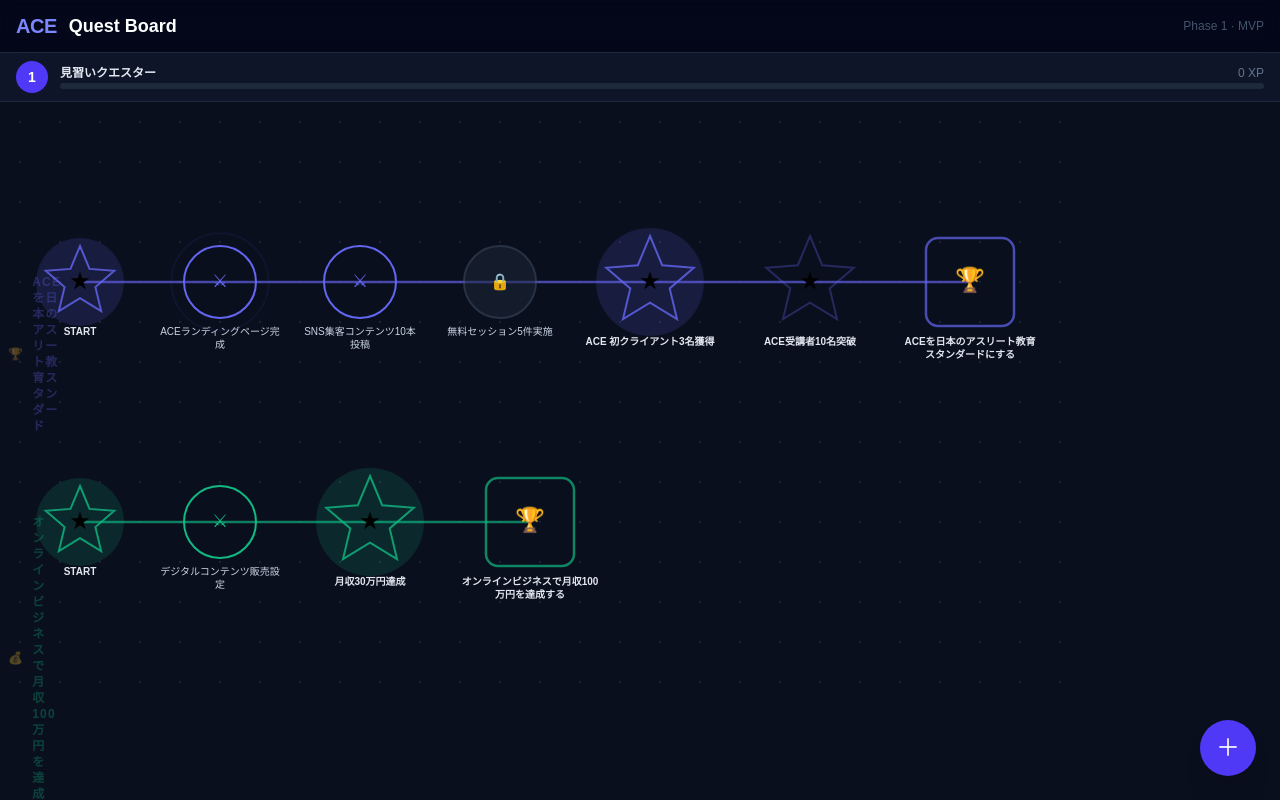
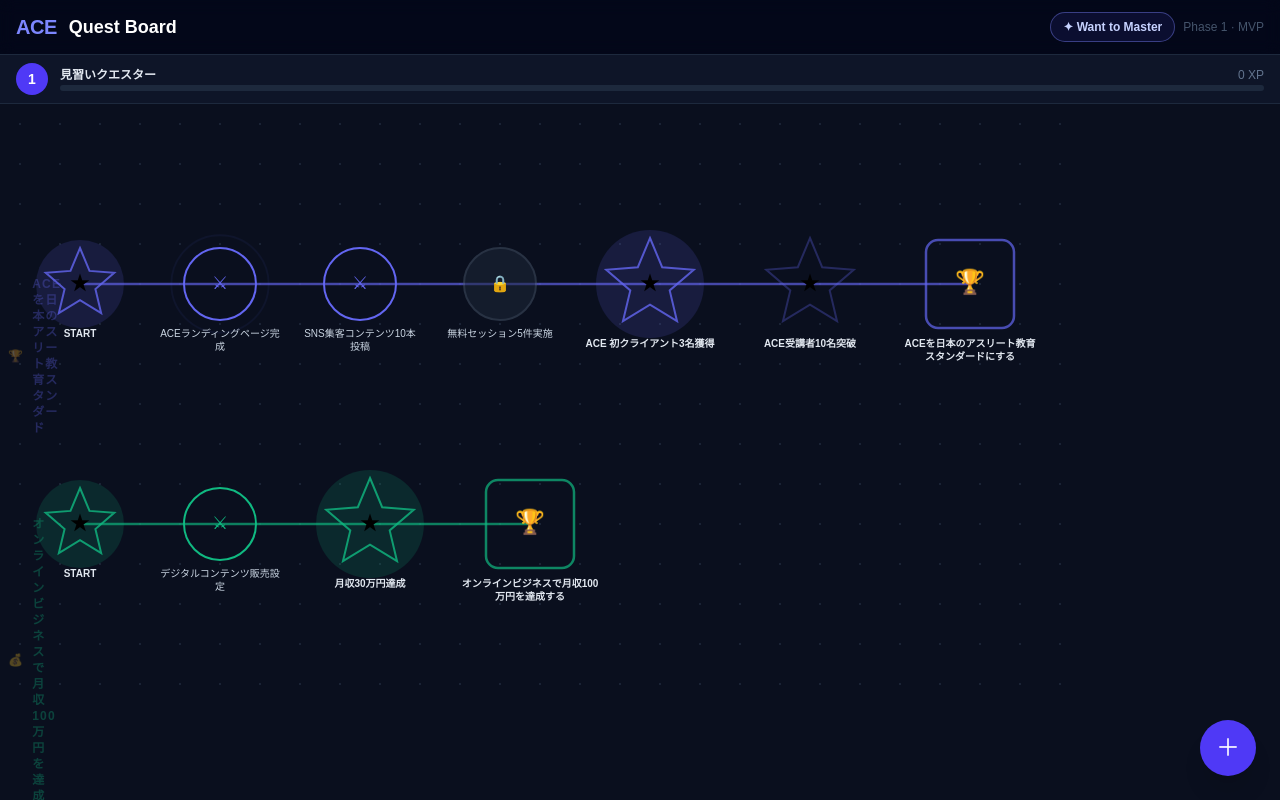
Before and after one commit to takraw369/ace-quest-board, a Next.js app: page / in a window 1280 px wide. Built offline with nearby package versions, Linux system fonts and the light colour scheme.

Commit message:
feat: link Quest Board to Want to Master

```diff
--- a/src/app/page.tsx
+++ b/src/app/page.tsx
@@ -1,5 +1,6 @@
 'use client';
 
+import Link from 'next/link';
 import { useState, useEffect } from 'react';
 import GameBoard from '@/components/board/GameBoard';
 import QuestPanel from '@/components/quest/QuestPanel';
@@ -44,7 +45,12 @@ export default function HomePage() {
           <span className="text-xl font-black tracking-tight text-indigo-400">ACE</span>
           <span className="text-lg font-semibold text-white">Quest Board</span>
         </div>
-        <div className="text-xs text-slate-600">Phase 1 · MVP</div>
+        <div className="flex items-center gap-2">
+          <Link href="/want-to" className="rounded-full border border-indigo-400/40 bg-indigo-500/10 px-3 py-1.5 text-xs font-bold text-indigo-200 transition hover:bg-indigo-500/20">
+            ✦ Want to Master
+          </Link>
+          <div className="hidden text-xs text-slate-600 sm:block">Phase 1 · MVP</div>
+        </div>
       </header>
 
       {/* Player status bar */}
```
